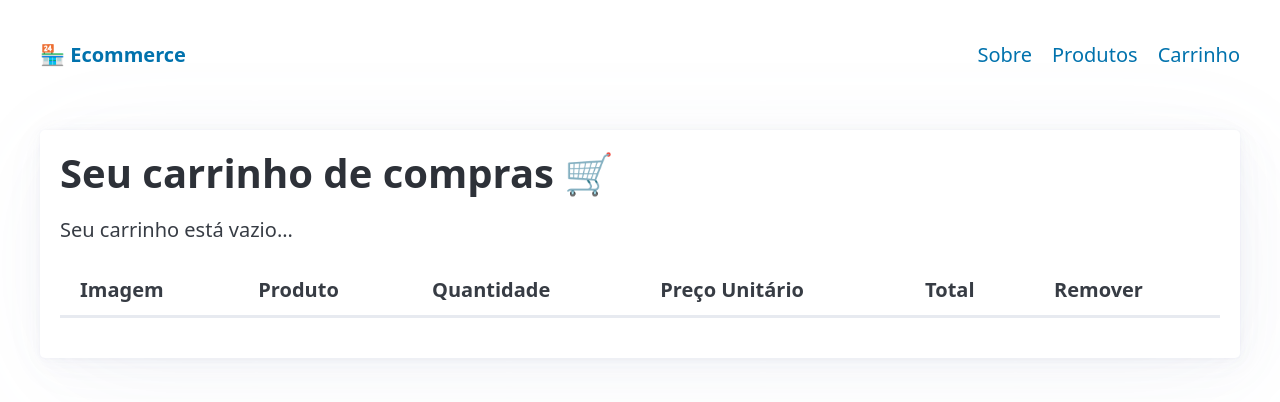
After one commit to NinjaBitroom/ecommerce, a Django app: page /carrinho/ in a window 1280 px wide. The commit adds this page. Shown: the top 402 px of the page. Run offline with Django 4.2, Linux system fonts and the light colour scheme; lists and menus that the app fills with data are empty; some libraries are stand-ins or nearby versions.

Commit message:
adicione as rotas do carrinho

```diff
--- a/carrinho/carrinho.py
+++ b/carrinho/carrinho.py
@@ -2,17 +2,15 @@ from __future__ import annotations
 
 from collections.abc import Iterator
 from decimal import Decimal
-from typing import TYPE_CHECKING, Any
+from typing import Any
 
 from django.conf import settings
-from django.http import request
 
-if TYPE_CHECKING:
-    from catproduto.models import Produto
+from catproduto.models import Produto
 
 
 class Carrinho:
-    def __init__(self) -> None:
+    def __init__(self, request) -> None:
         """Inicializa o carrinho de compras."""
         self.session = request.session
         carrinho = self.session.get(settings.CART_SESSION_ID)
@@ -82,7 +80,7 @@ class Carrinho:
         """
         return sum(Decimal(item['preco']) * item['quantidade'] for item in self.carrinho.values())
 
-    def limpar_carrinho(self) -> None:
+    def limpar(self) -> None:
         """Remove todos os itens do carrinho.
 
         :return: None
--- a/carrinho/forms.py
+++ b/carrinho/forms.py
@@ -4,5 +4,5 @@ PRODUTO_QUANTIDADE_CHOICES = [(i, str(i)) for i in range(1, 21)]
 
 
 class CarrinhoAddProdutoForm(forms.Form):
-    quantidade = forms.TypedChoiceField(choices=PRODUTO_QUANTIDADE_CHOICES, coerce=int)
+    quant = forms.TypedChoiceField(choices=PRODUTO_QUANTIDADE_CHOICES, coerce=int)
     override = forms.BooleanField(required=False, initial=False, widget=forms.HiddenInput)
--- /dev/null
+++ b/carrinho/templates/carrinho/detalhe.html
@@ -0,0 +1,65 @@
+{% extends 'base.html' %}
+{% load static %}
+{% block titulo %}
+    Carrinho
+{% endblock %}
+{% block conteudo %}
+    <article>
+        <h1>Seu carrinho de compras 🛒</h1>
+        <table>
+            <thead>
+                <tr>
+                    <th>Imagem</th>
+                    <th>Produto</th>
+                    <th>Quantidade</th>
+                    <th>Preço Unitário</th>
+                    <th>Total</th>
+                    <th>Remover</th>
+                </tr>
+            </thead>
+            <tbody>
+                {% for item in carrinho %}
+                    {% with item.produto as prod %}
+                        <tr>
+                            <td>
+                                <a href="{% url 'detalheproduto' prod.slug %}">
+                                    <img src="{% if prod.imagem %}
+                                    	{{ prod.imagem }}
+                                    {% else %}
+                                    	{% static 'sem_img.png' %}
+                                    {% endif %}" alt="Imagem do produto {{ prod.nome }}" width="90" height="100">
+                                </a>
+                            </td>
+                            <td>
+                                {{ prod.nome }}
+                            </td>
+                            <td>
+                                {# Mostrando o formulário para alterar a quantidade no carrinho #}
+                                <form action="{% url 'carrinhoadd' prod.id %}" method="post">
+                                    {% csrf_token %}
+                                    {{ item.alterar.quant }}
+                                    {{ item.alterar.alterar }}
+                                    <input type="submit" value="Atualizar" role="button">
+                                </form>
+                            </td>
+                            <td>
+                                R$ {{ item.preco }}
+                            </td>
+                            <td>
+                                R$ {{ carrinho.get_preco_total }}
+                            </td>
+                            <td>
+                                <form action="{% url 'carrinhoremove' prod.id %}" method="post">
+                                    {% csrf_token %}
+                                    <input type="submit" value="Remover" role="button">
+                                </form>
+                            </td>
+                        </tr>
+                    {% endwith %}
+                {% empty %}
+                    <p>Seu carrinho está vazio...</p>
+                {% endfor %}
+            </tbody>
+        </table>
+    </article>
+{% endblock %}
--- /dev/null
+++ b/carrinho/urls.py
@@ -0,0 +1,9 @@
+from django.urls import path
+
+from carrinho import views
+
+urlpatterns = [
+    path('', views.CarrinhoDetalheTemplateView.as_view(), name='carrinhodetalhe'),
+    path('add/<str:idprod>', views.CarrinhoAddFormView.as_view(), name='carrinhoadd'),
+    path('remove', views.CarrinhoRemoveView.as_view(), name='carrinhoremove'),
+]
--- a/carrinho/views.py
+++ b/carrinho/views.py
@@ -1,3 +1,42 @@
-from django.shortcuts import render
+from django.shortcuts import redirect
+from django.urls import reverse_lazy
+from django.views.generic import FormView, View, TemplateView
 
-# Create your views here.
+from carrinho.carrinho import Carrinho
+from carrinho.forms import CarrinhoAddProdutoForm
+from catproduto.models import Produto
+
+
+class CarrinhoAddFormView(FormView):
+    form_class = CarrinhoAddProdutoForm
+    success_url = reverse_lazy('carrinhodetalhe')
+
+    def post(self, request, *args, **kwargs):
+        self.produto = Produto.objects.get(id=self.kwargs['idprod'])
+        return super().post(request, *args, **kwargs)
+
+    def form_valid(self, form):
+        cd = form.cleaned_data
+        carrinho = Carrinho(self.request)
+        carrinho.add_produto(produto=self.produto, quantidade=cd['quant'], atualiza_quantidade=cd['alterar'])
+        return super().form_valid(form)
+
+
+class CarrinhoRemoveView(View):
+    def post(self, request, *args, **kwargs):
+        self.produto = Produto.objects.get(id=self.kwargs['idprod'])
+        carrinho = Carrinho(request)
+        carrinho.remover_produto(self.produto)
+        return redirect('carrinhodetalhe')
+
+
+class CarrinhoDetalheTemplateView(TemplateView):
+    template_name = 'carrinho/detalhe.html'
+
+    def get_context_data(self, **kwargs):
+        context = super().get_context_data(**kwargs)
+        carrinho = Carrinho(self.request)
+        for item in carrinho:
+            item['alterar'] = CarrinhoAddProdutoForm(initial={'quant': item['quantidade'], 'alterar': True})
+        context['carrinho'] = carrinho
+        return context
--- a/catproduto/templates/base.html
+++ b/catproduto/templates/base.html
@@ -18,6 +18,7 @@
         <ul>
             <li><a href="#">Sobre</a></li>
             <li><a href="{% url 'listartodosprodutos' %}">Produtos</a></li>
+            <li><a href="{% url 'carrinhodetalhe' %}">Carrinho</a></li>
         </ul>
     </nav>
 </header>
--- a/catproduto/templates/produtos/produto.html
+++ b/catproduto/templates/produtos/produto.html
@@ -17,6 +17,9 @@
                 href="{% url 'listarprodutos' produto.categoria.slug %}">{{ produto.categoria }}</a></small></p>
         <p>Descrição: <i>{{ produto.descricao }}</i></p>
         <p>Preço: {{ produto.preco }}</p>
-        <button>Adicionar ao Carrinho</button>
+        <form action="{% url 'carrinhoadd' produto.id %}" method="post">
+            {% csrf_token %}
+            <input type="submit" role="button" value="Adicionar ao Carrinho">
+        </form>
     </article>
 {% endblock %}
--- a/catproduto/templates/produtos/produtos.html
+++ b/catproduto/templates/produtos/produtos.html
@@ -41,7 +41,7 @@
                             <img src="{% static 'sem_img.png' %}" alt="Imagem faltando" style="height: 120px">
                         {% endif %}
                     </td>
-                    <td><a href="{% url 'detalharproduto' produto.slug %}">{{ produto.nome }}</a></td>
+                    <td><a href="{% url 'detalheproduto' produto.slug %}">{{ produto.nome }}</a></td>
                     <td>R$ {{ produto.preco }}</td>
                 </tr>
             {% empty %}
--- a/catproduto/urls.py
+++ b/catproduto/urls.py
@@ -6,5 +6,5 @@ urlpatterns = [
     path('', views.IndexView.as_view(), name='home'),
     path('produtos/', views.ProdutoListView.as_view(), name='listartodosprodutos'),
     path('produtos/<slug:slug>', views.ProdutoListView.as_view(), name='listarprodutos'),
-    path('produto/<slug:slug>', views.ProdutoDetailView.as_view(), name='detalharproduto')
+    path('produto/<slug:slug>/', views.ProdutoDetailView.as_view(), name='detalheproduto')
 ]
--- a/ecommerce/urls.py
+++ b/ecommerce/urls.py
@@ -21,6 +21,7 @@ from django.urls import path, include
 
 urlpatterns = [
     path('admin/', admin.site.urls),
-    path('meuecommerce/', include('catproduto.urls')),
+    path('', include('catproduto.urls')),
+    path('carrinho/', include('carrinho.urls')),
 ]
 urlpatterns += static(settings.MEDIA_URL, document_root=settings.MEDIA_ROOT)
```
